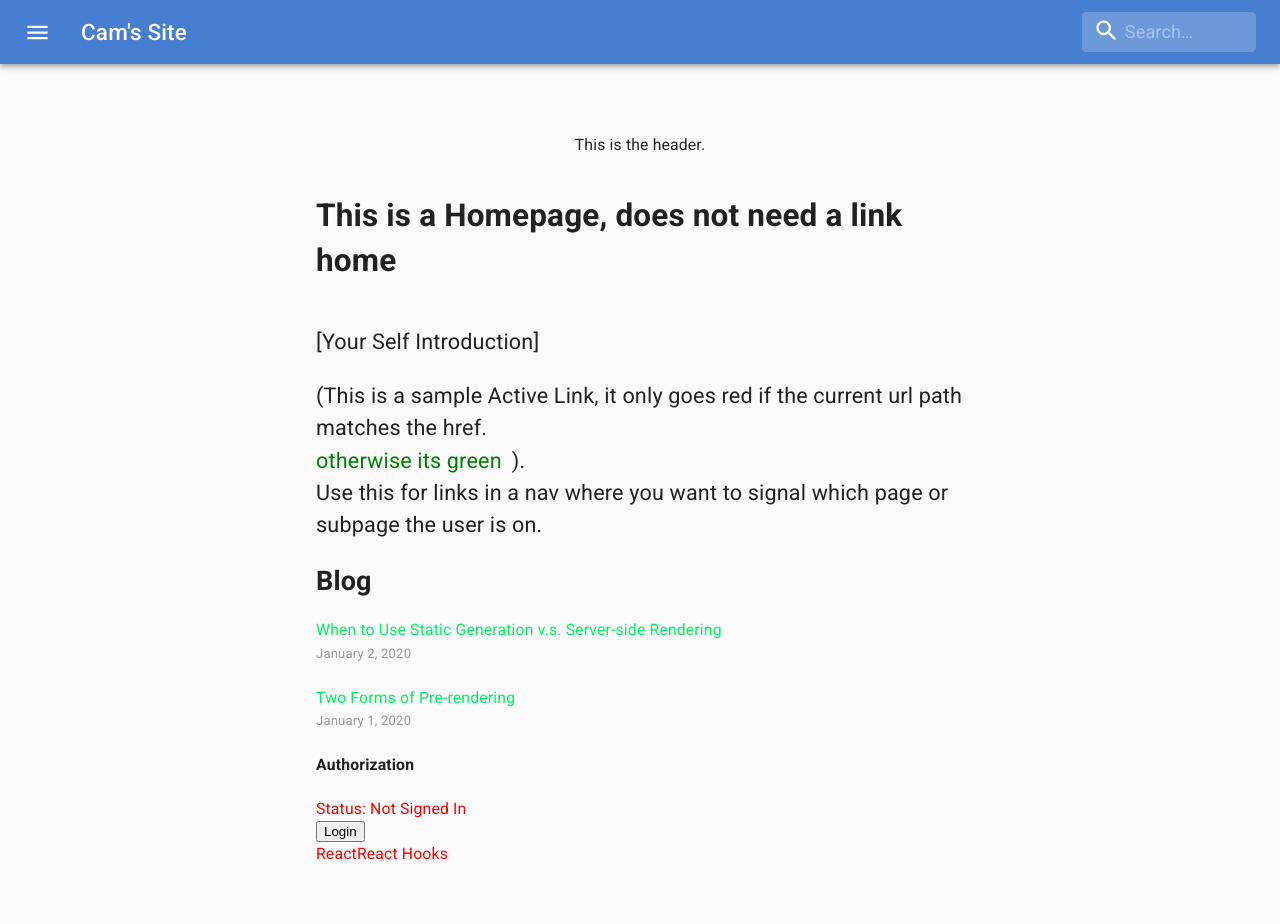
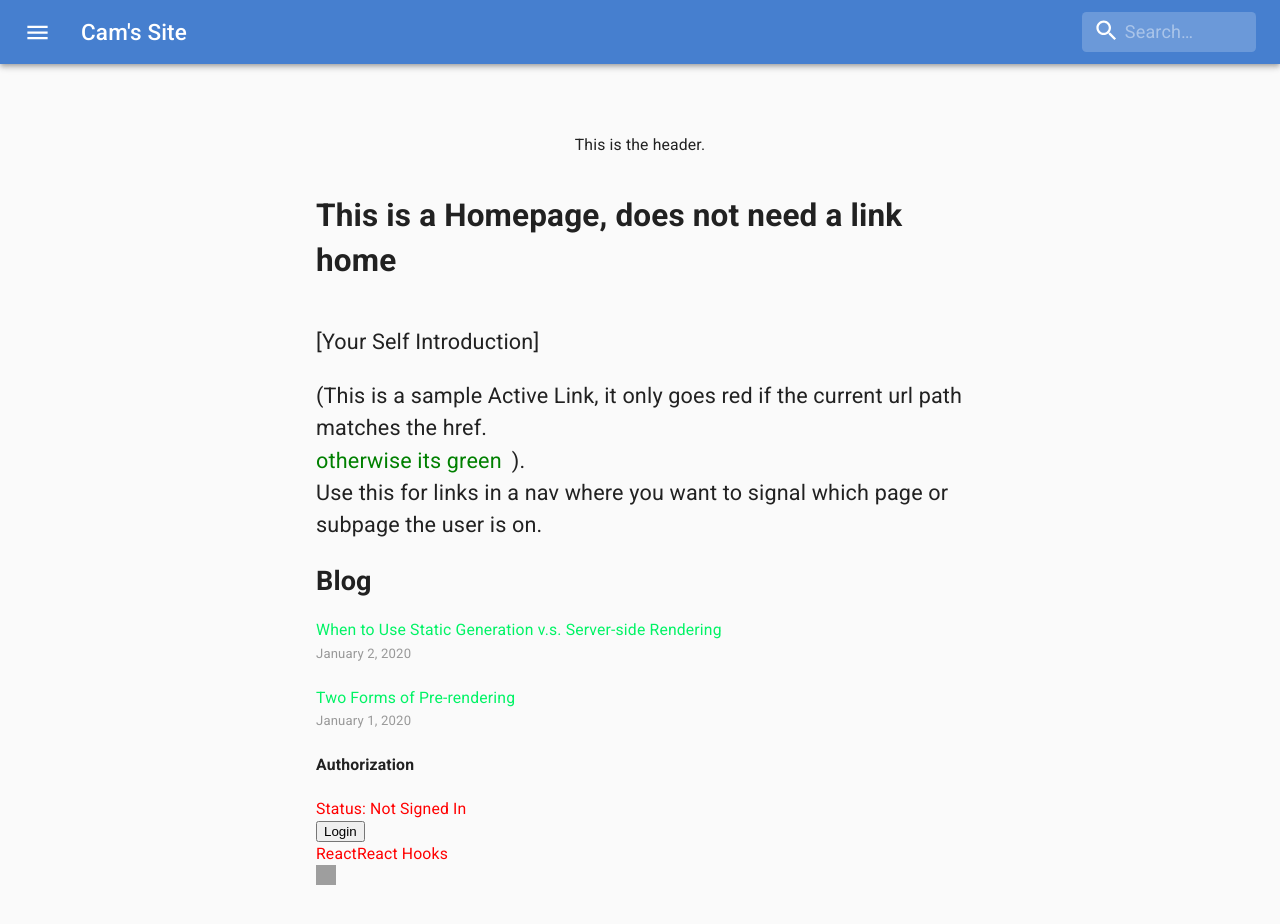
Before and after one commit to choozin/portfolio, a Next.js app: page / in a window 1280 px wide. Shown: the top 924 px of the page. Built offline with nearby package versions, Linux system fonts and the light colour scheme; grey boxes are pictures that could not be loaded.

Commit message:
More tweaks to code for pathname error fix, and started adding img to WhatIsThis modal

```diff
--- a/components/whatisthis/whatisthis.module.css
+++ b/components/whatisthis/whatisthis.module.css
@@ -40,7 +40,14 @@
     color: red;
 }
 
-/*.description {}*/
+.image {
+    width: 100px;
+    height: 100px;
+}
+
+.description {
+    color: inherit;
+}
 
 .btnContainer {
     display: flex;
@@ -48,6 +55,10 @@
     width: 100%;
 }
 
-/*.urlBtn {}*/
+.urlBtn {
+    color: inherit;
+}
 
-/*.closeBtn {}*/
+.closeBtn {
+    color: inherit;
+}
--- a/components/whatisthis/whatisthis.tsx
+++ b/components/whatisthis/whatisthis.tsx
@@ -33,7 +33,7 @@ const WhatIsThisBtn = ({ children, topic }) => {
                 node.js to compile more complex custom applications using libraries / frameworks such as Vue, React or Angular.
             `,
             url: 'https://www.javascript.com/',
-            imagePath: 'https://spng.subpng.com/20180604/iqs/kisspng-react-javascript-angularjs-ionic-atom-5b154be64e7965.3537065815281223423214.jpg',
+            imagePath: 'https://www.vhv.rs/dpng/d/456-4562295_library-of-javascript-icon-graphic-freeuse-png-files.png',
             lookups: [
                 {
                     label: 'React',
@@ -238,6 +238,7 @@ const WhatIsThisBtn = ({ children, topic }) => {
                 isWITModalOpen &&
                 <div className={styles.fullscreenBase}>
                     <div className={styles.WITModal}>
+                        <img className={styles.image} src={currentData.img}/>
                         <h2>What Is <span className={styles.title}>{currentData.title}</span>?</h2>
                         <div className={styles.description}>
                             <WITDescription description={currentData.description} lookups={currentData.lookups} />
--- a/pages/index.tsx
+++ b/pages/index.tsx
@@ -65,6 +65,10 @@ export default function Home({
         <Auth/>
         <WhatIsThisBtn children='React' topic='react'/>
         <WhatIsThisBtn topic='hooks'>React Hooks</WhatIsThisBtn>
+        <WhatIsThisBtn topic='javascript'>
+          <img src='https://www.vhv.rs/dpng/d/456-4562295_library-of-javascript-icon-graphic-freeuse-png-files.png'
+            width='20px' height='20px'></img>
+        </WhatIsThisBtn>
       </section>
     </Layout>
   )
```
